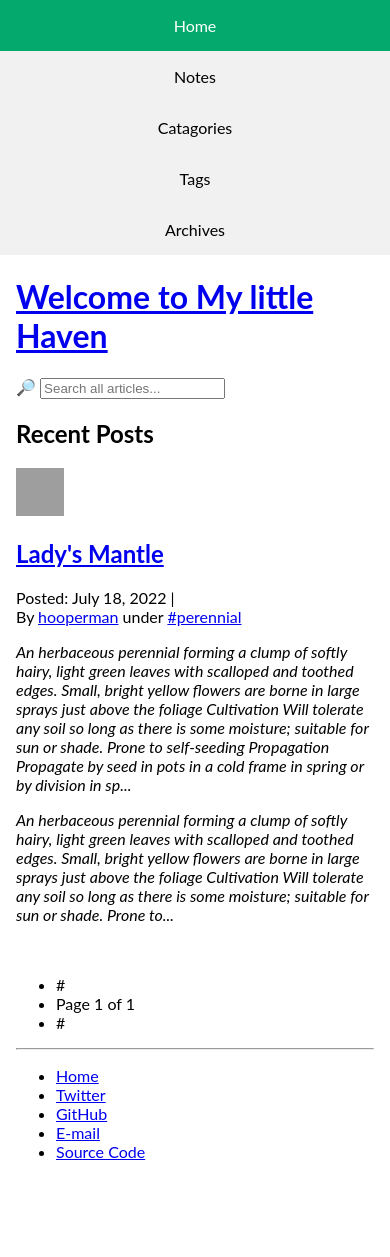
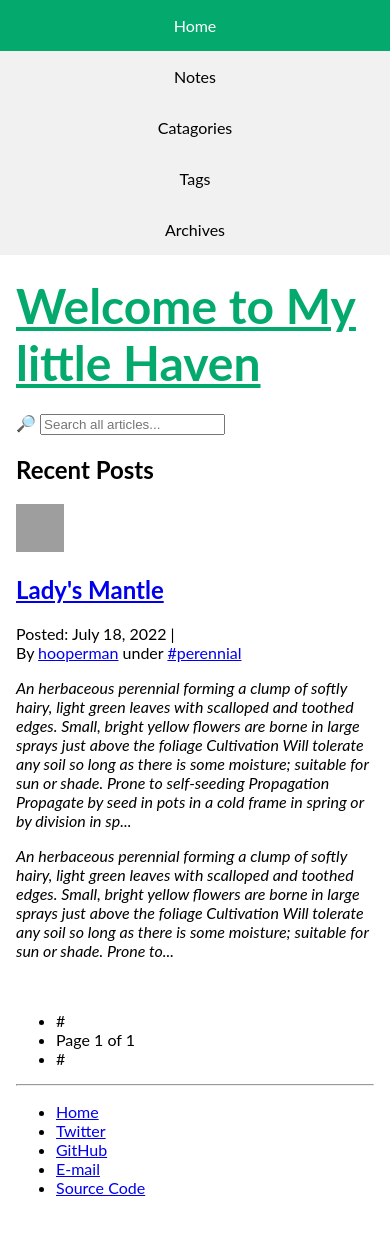
Before and after one commit to hooperman67/hooperman67.github.io, a Jekyll site: the page built from index.html, in a window 390 px wide. Built offline with Jekyll 4.4.1, drawn with Linux system fonts in a browser that asks for light colours; nearby versions of some CDN libraries; the list of posts is cut into pages by our own code; comment, search, counter and statistics services are not loaded.

Commit message:
Update main.css

```diff
--- a/assets/main.css
+++ b/assets/main.css
@@ -51,3 +51,17 @@ div.content {
     text-align: center;
     float: none;
   }
+
+  /* JEKYLL CSS */
+
+.jekyll-header {
+  text-align: center;
+  text-decoration: underline;
+  font-size: 48px;
+  margin-bottom: 0px;
+  color: #04AA6D;
+}
+
+.jekyll-header:hover {
+  color: #008000;
+}
```
